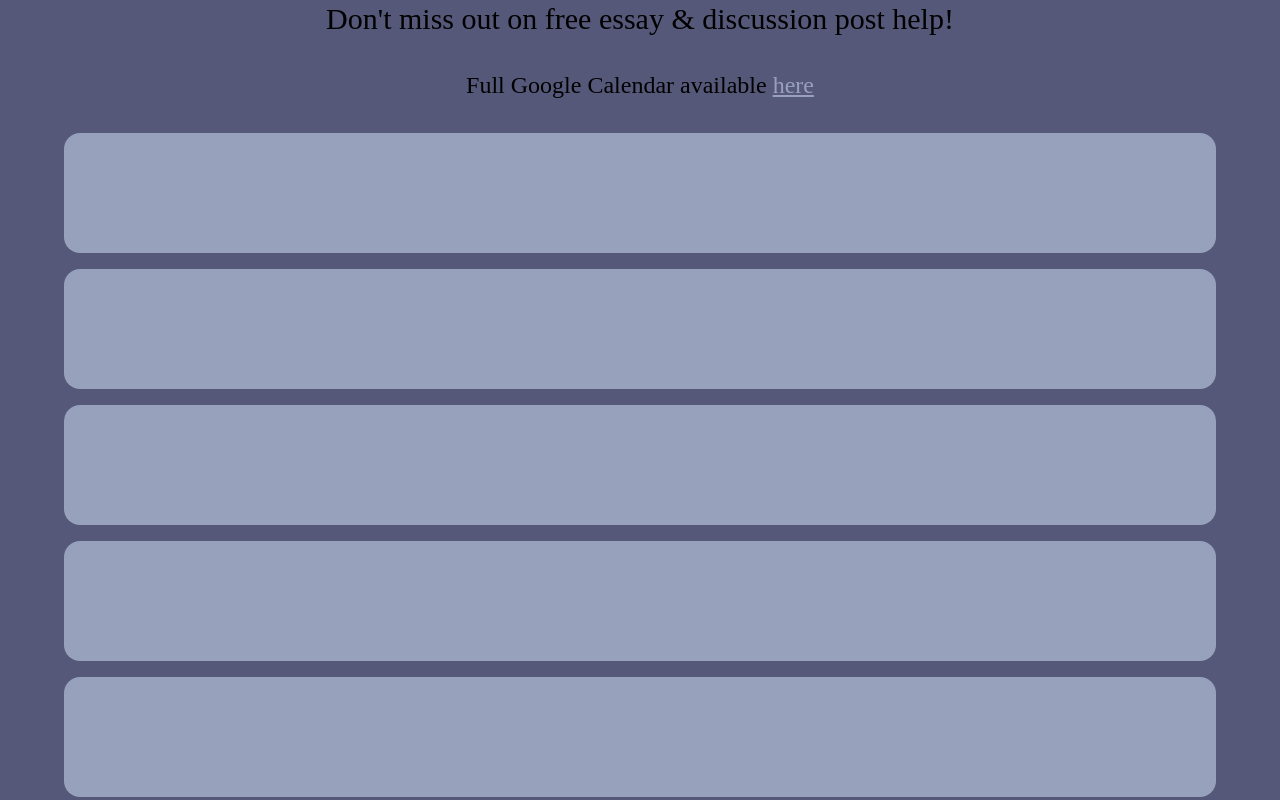
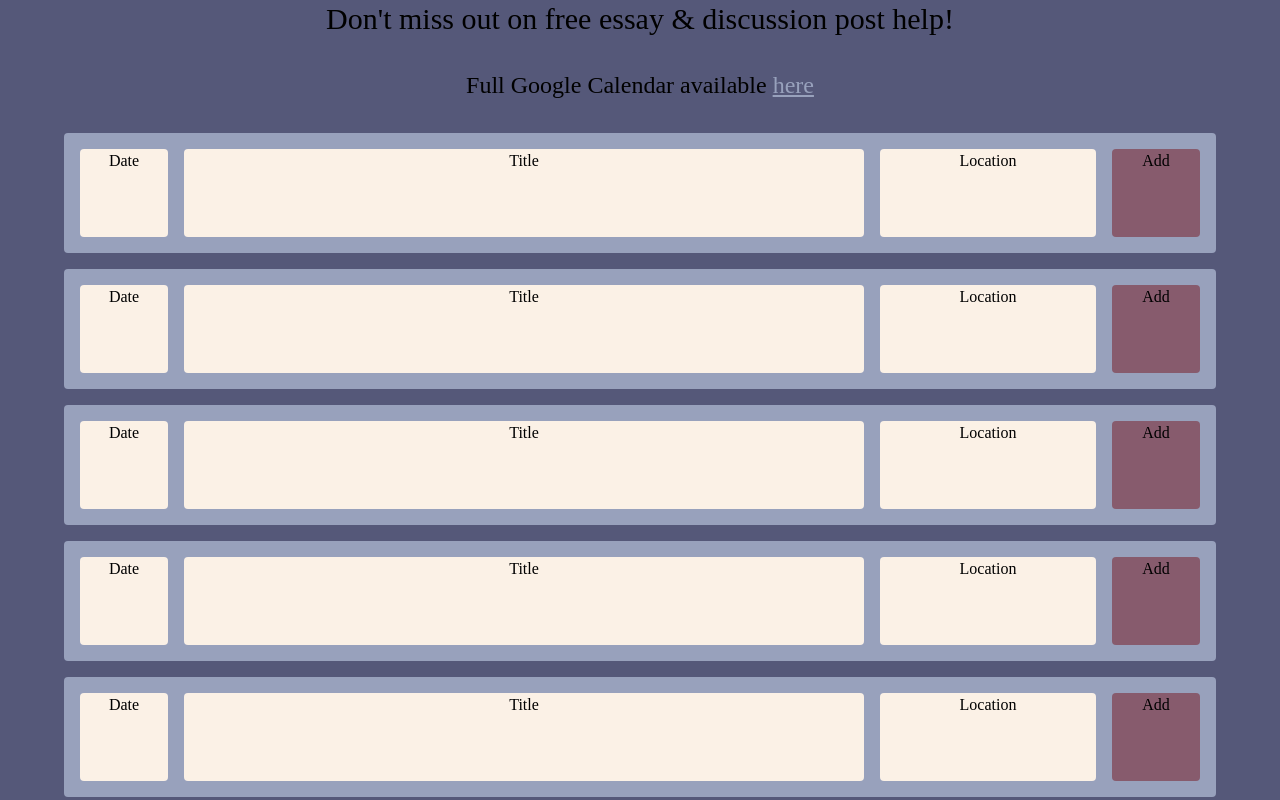
Before and after one commit to Palermo4561/great-books-in-context, a React (Vite) app: page / in a window 1280 px wide. Shown: the part 1620-2420 px from the top of the page. Built offline with nearby package versions, Linux system fonts and the light colour scheme; no server answers; a web font is replaced by a local one.

Commit message:
added calendar event item

```diff
--- /dev/null
+++ b/src/components/CalendarEvent.tsx
@@ -0,0 +1,27 @@
+import { cn } from '@/lib/utils'
+import type { HTMLAttributes, ReactNode } from 'react'
+
+interface MiniBubbleProps extends HTMLAttributes<HTMLDivElement> {
+  children: ReactNode
+}
+
+const MiniBubble = ({ children, className, ...props }: MiniBubbleProps) => {
+  return (
+    <div className={cn('bg-light-tan m-2 rounded', className)} {...props}>
+      {children}
+    </div>
+  )
+}
+
+export default function CalendarEvent() {
+  return (
+    <div className="bg-light-blue mx-8 my-4 flex h-30 w-auto flex-row justify-between rounded p-2 text-center">
+      <MiniBubble className="aspect-square">Date</MiniBubble>
+      <div className="grid h-full w-full grid-cols-[3fr_1fr] p-0">
+        <MiniBubble>Title</MiniBubble>
+        <MiniBubble>Location</MiniBubble>
+      </div>
+      <MiniBubble className="bg-dark-red aspect-square">Add</MiniBubble>
+    </div>
+  )
+}
--- a/src/pages/Events.tsx
+++ b/src/pages/Events.tsx
@@ -1,3 +1,4 @@
+import CalendarEvent from '@/components/CalendarEvent'
 import Page from '@/components/Page'
 import Text from '@/components/Text'
 import { getCalendarEvents } from '@/lib/calendar'
@@ -46,7 +47,7 @@ export default function Events() {
         Full Google Calendar available <Link href="www.google.com">here</Link>
       </Text>
       {Array.from({ length: 5 }).map((_, idx) => (
-        <div key={idx} className="bg-light-blue mx-8 my-4 h-30 w-auto rounded-2xl text-center" />
+        <CalendarEvent />
       ))}
       <Text type="p_sm">
         ...with more always being added. Get the <Link href="www.google.com">full calendar</Link> or{' '}
```
